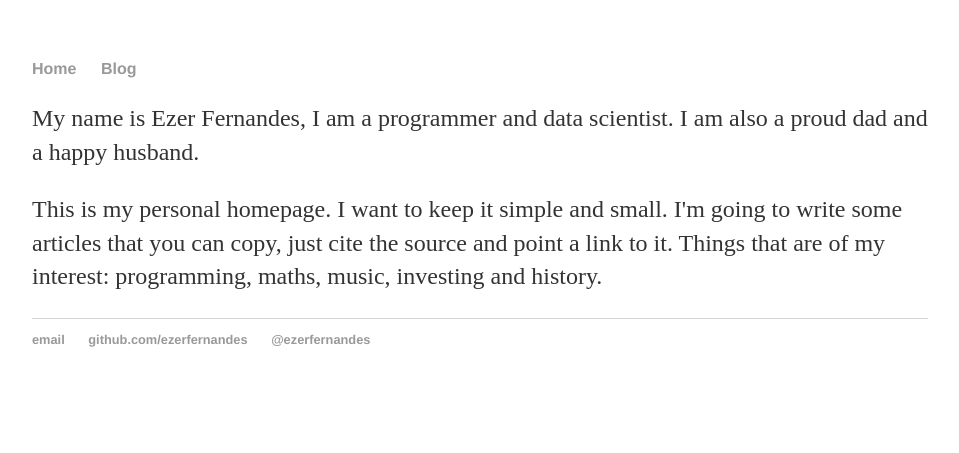
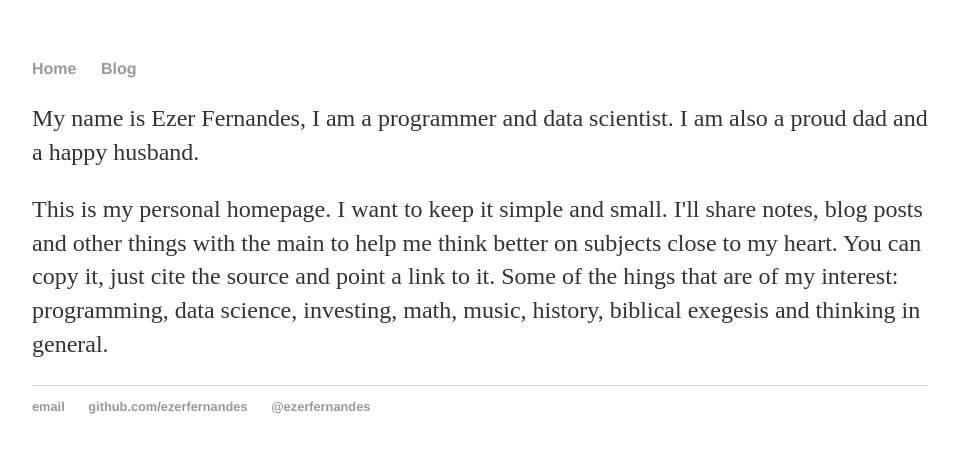
Before and after one commit to ezerfernandes/ezerfernandes.github.io, a Jekyll site: the page built from index.html, in a window 1280 px wide. Shown: the top 453 px of the page, without its empty margins (160-1119 px from the left). Built offline with Jekyll 4.4.1, drawn with Linux system fonts in a browser that asks for light colours.

Commit message:
Update index.html

```diff
--- a/index.html
+++ b/index.html
@@ -1,8 +1,8 @@
 ---
 layout: default
-title: Ezer's Simple Page
+title: Ezer's Public Page
 ---
 <div class="blurb">
 	<p>My name is Ezer Fernandes, I am a programmer and data scientist. I am also a proud dad and a happy husband.</p>
-	<p>This is my personal homepage. I want to keep it simple and small. I'm going to write some articles that you can copy, just cite the source and point a link to it. Things that are of my interest: programming, maths, music, investing and history.</p>
+	<p>This is my personal homepage. I want to keep it simple and small. I'll share notes, blog posts and other things with the main to help me think better on subjects close to my heart. You can copy it, just cite the source and point a link to it. Some of the hings that are of my interest: programming, data science, investing, math, music, history, biblical exegesis and thinking in general.</p>
 </div><!-- /.blurb -->
```
